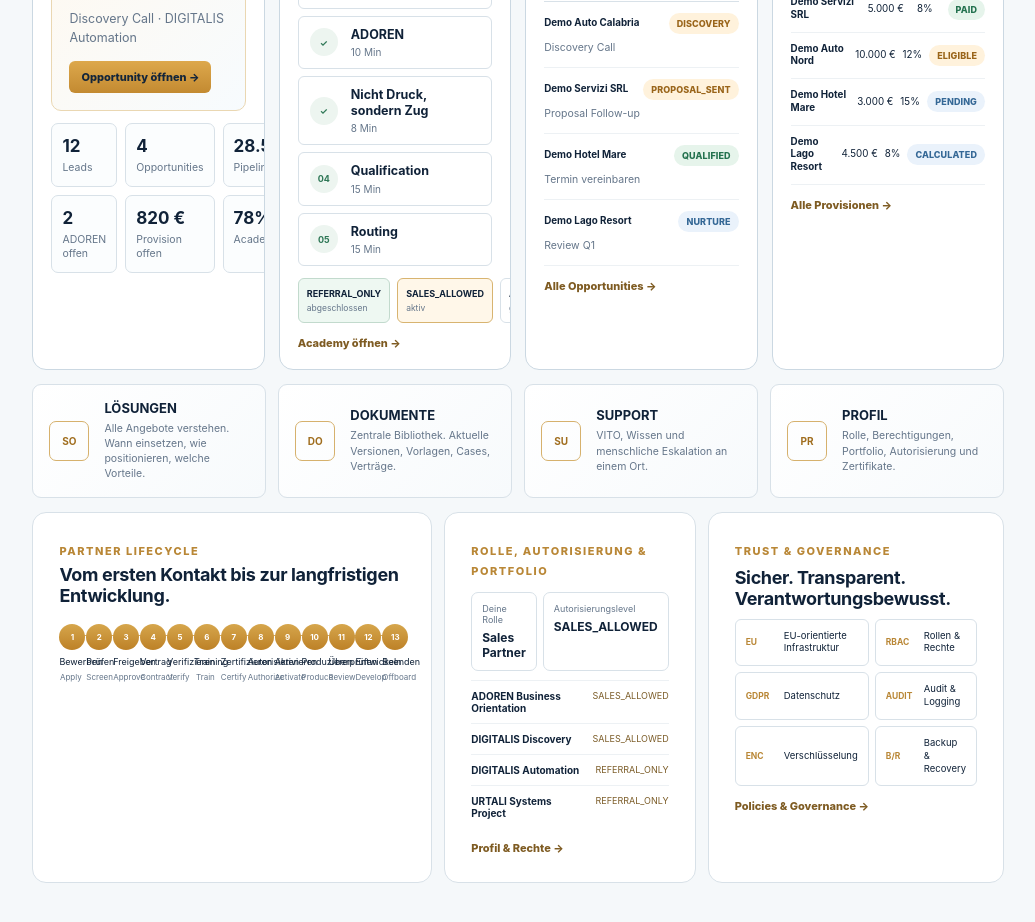
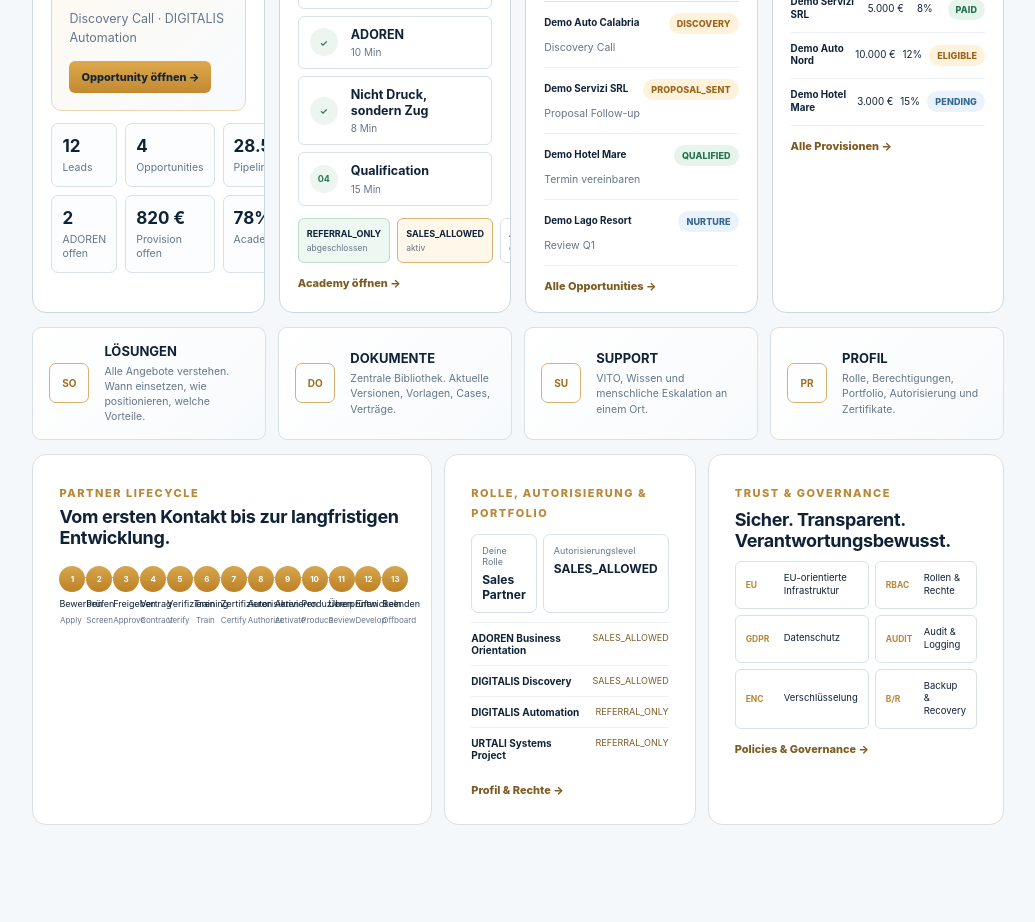
Before and after one commit to lavolpeofficial/vito-platform, a Next.js app in the folder apps/partner-portal/: page / in a window 1280 px wide. Shown: the part 860-1782 px from the top of the page, without its empty margins (238-1273 px from the left). Built offline with nearby package versions, Linux system fonts and the light colour scheme.

Commit message:
style(partner-portal): reduce home density for 100 percent zoom

```diff
--- a/apps/partner-portal/app/(portal)/page.tsx
+++ b/apps/partner-portal/app/(portal)/page.tsx
@@ -33,9 +33,9 @@ const trust = [
 
 export default function DashboardPage() {
   const next = opportunities[0];
-  const visibleAcademy = academyModules.slice(0, 5);
-  const visibleOpportunities = opportunities.slice(0, 5);
-  const visibleCommissions = commissions.slice(0, 4);
+  const visibleAcademy = academyModules.slice(0, 4);
+  const visibleOpportunities = opportunities.slice(0, 4);
+  const visibleCommissions = commissions.slice(0, 3);
 
   return (
     <div className="northstar-home">
```
